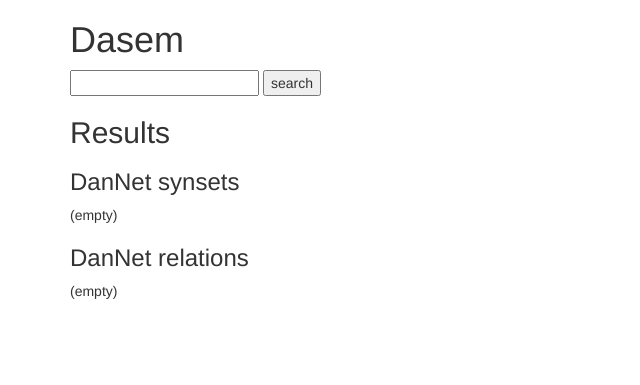
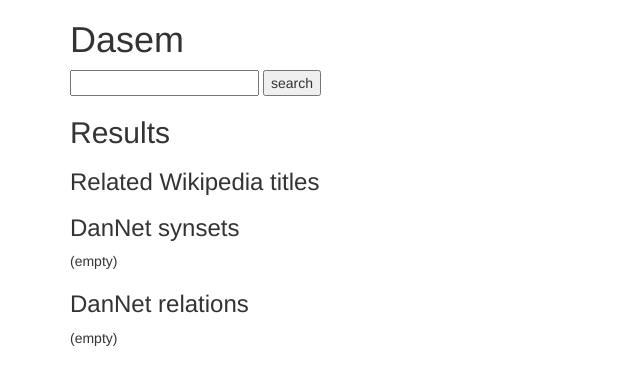
Before and after one commit to fnielsen/dasem, a Flask app: page / in a window 1280 px wide. Shown: the top 385 px of the page, without its empty margins (0-640 px from the left). Run offline with Flask 2, Linux system fonts and the light colour scheme; parts of the project's set-up code (start-up, migrations or seed data) failed here and were passed over; some libraries are stand-ins or nearby versions.

Commit message:
Add output from Wikipedia search

```diff
--- a/dasem/app/templates/index.html
+++ b/dasem/app/templates/index.html
@@ -11,10 +11,19 @@
 
 <h2>Results</h2>
 
+<h3>Related Wikipedia titles</h3>
+
+{% for article in semantic_related %}
+<a href="https://da.wikipedia.org/wiki/{{ article }}">{{ article }}</a>
+|
+{% endfor %}
+
+
 <h3>DanNet synsets</h3>
 {{ dannet_synset_table | safe }}
 
 <h3>DanNet relations</h3>
 {{ dannet_relations_table | safe }}
 
+
 {% endblock %}
```
